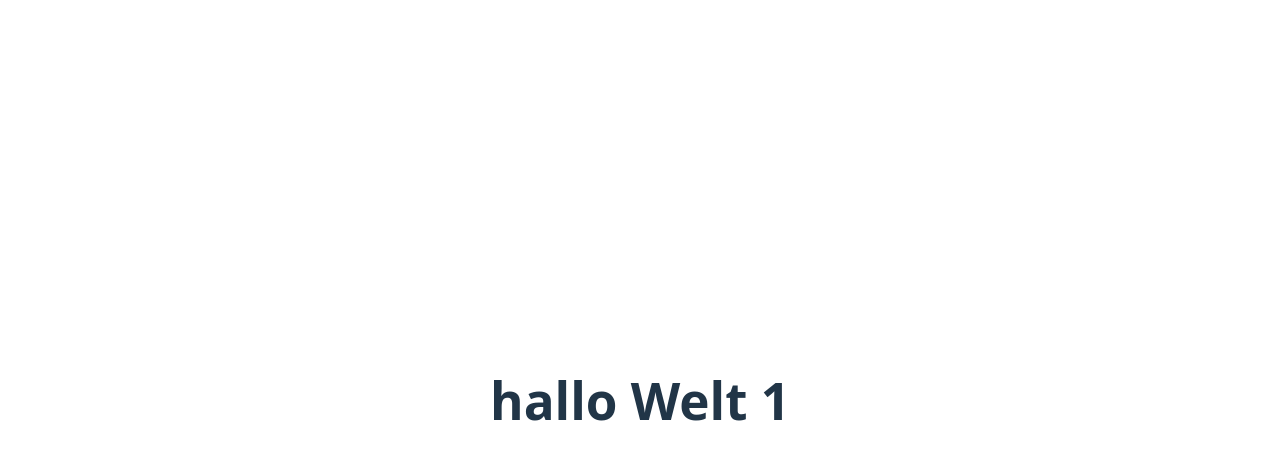
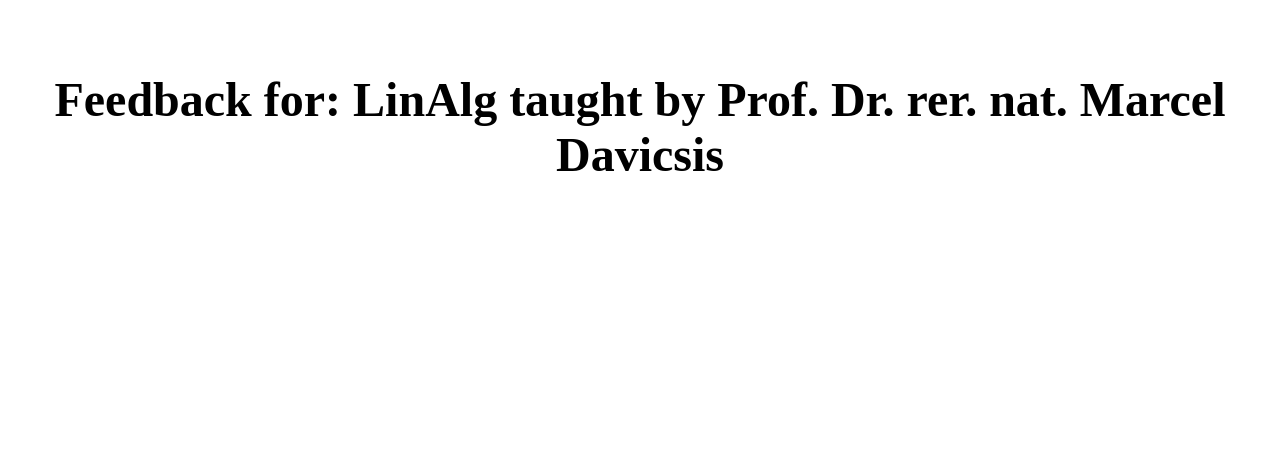
Before and after one commit to j0lev/swipeback-frontend, a React (Vite) app: page /fb/1 in a window 1280 px wide. Shown: the top 460 px of the page. Built offline with nearby package versions, Linux system fonts and the light colour scheme.

Commit message:
startig feedbackPage removing the default css from the page and adding a headlinge component with css

```diff
--- /dev/null
+++ b/src/components/headline.jsx
@@ -0,0 +1,10 @@
+import "../styles/title.css"
+
+
+function Headline(props){
+    return (<>
+        <h1 className="headline">{props.children}</h1>
+    </>)
+}
+
+export default Headline
--- a/src/main.jsx
+++ b/src/main.jsx
@@ -1,7 +1,7 @@
 import { StrictMode } from 'react'
 import { createRoot } from 'react-dom/client'
 import { BrowserRouter } from 'react-router-dom'
-import './index.css'
+
 import App from './App.jsx'
 
 createRoot(document.getElementById('root')).render(
--- a/src/routes/feedbackpage.jsx
+++ b/src/routes/feedbackpage.jsx
@@ -1,13 +1,14 @@
-import { useState } from 'react'
-import '../App.css'
 import { useParams } from 'react-router-dom'
+import JsonData from "../../testfiles/test-feedback.json"
+import Headline from '../components/headline';
 
 function Feedback() {
     let { fbnr } = useParams();
+    console.log(JsonData.dozent);
 
   return (
     <>
-      <h1>hallo Welt {fbnr}</h1>
+      <Headline>Feedback for: {JsonData.topic} taught by {JsonData.dozent.titel} {JsonData.dozent.vorname} {JsonData.dozent.name}</Headline>
     </>
   )
 }
--- /dev/null
+++ b/src/styles/title.css
@@ -0,0 +1,3 @@
+.headline {
+    font-size: 3rem;
+}
--- /dev/null
+++ b/testfiles/test-feedback.json
@@ -0,0 +1,19 @@
+{
+    "topic":"LinAlg",
+    "dozent":{
+        "titel": "Prof. Dr. rer. nat.",
+        "name":"Davicsis",
+        "vorname": "Marcel"
+    },
+
+    "slider": [
+        {
+            "id": "1111",
+            "emoji": "lightbulb",
+            "color": "red",
+            "explanation":"frischkäse ist lecker"
+        }
+    ]
+
+
+}
```
